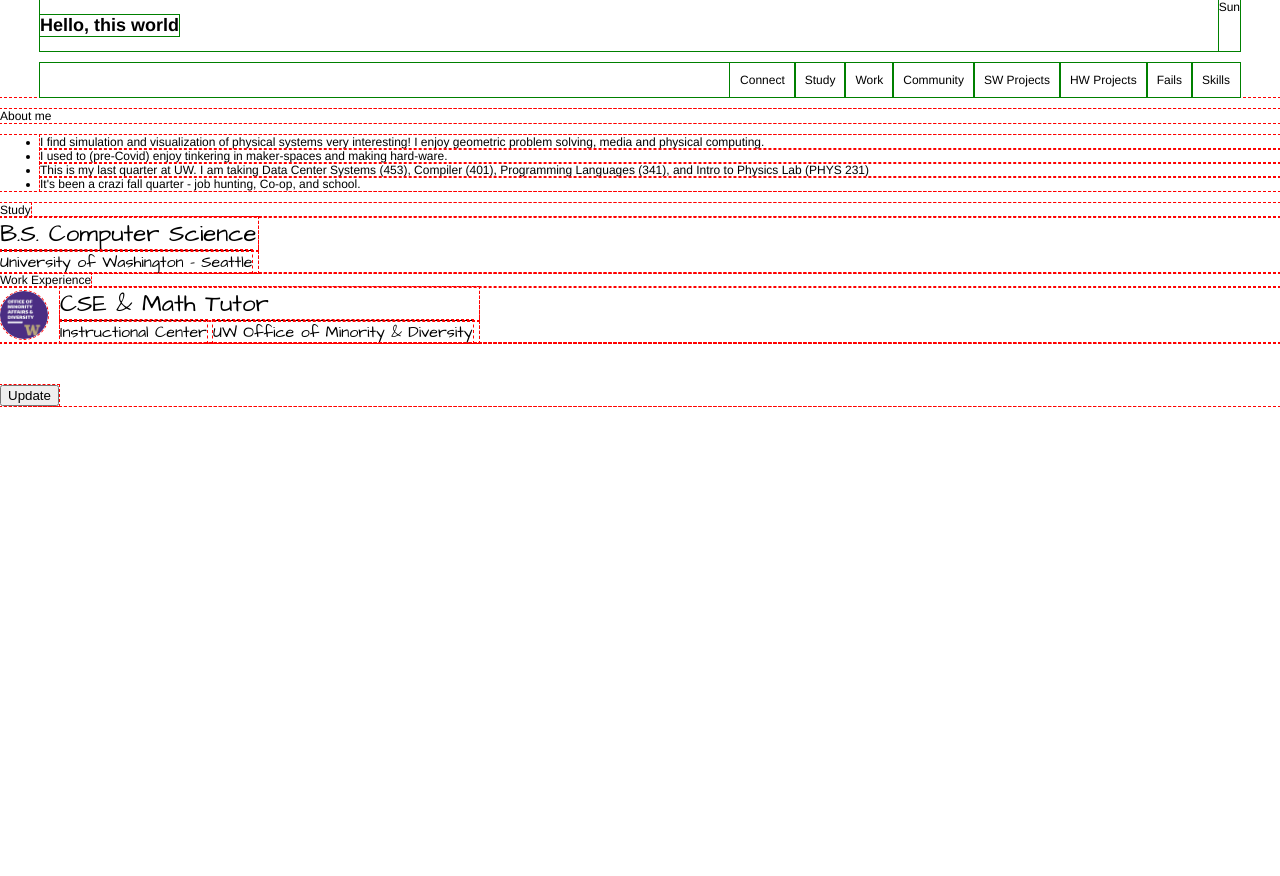
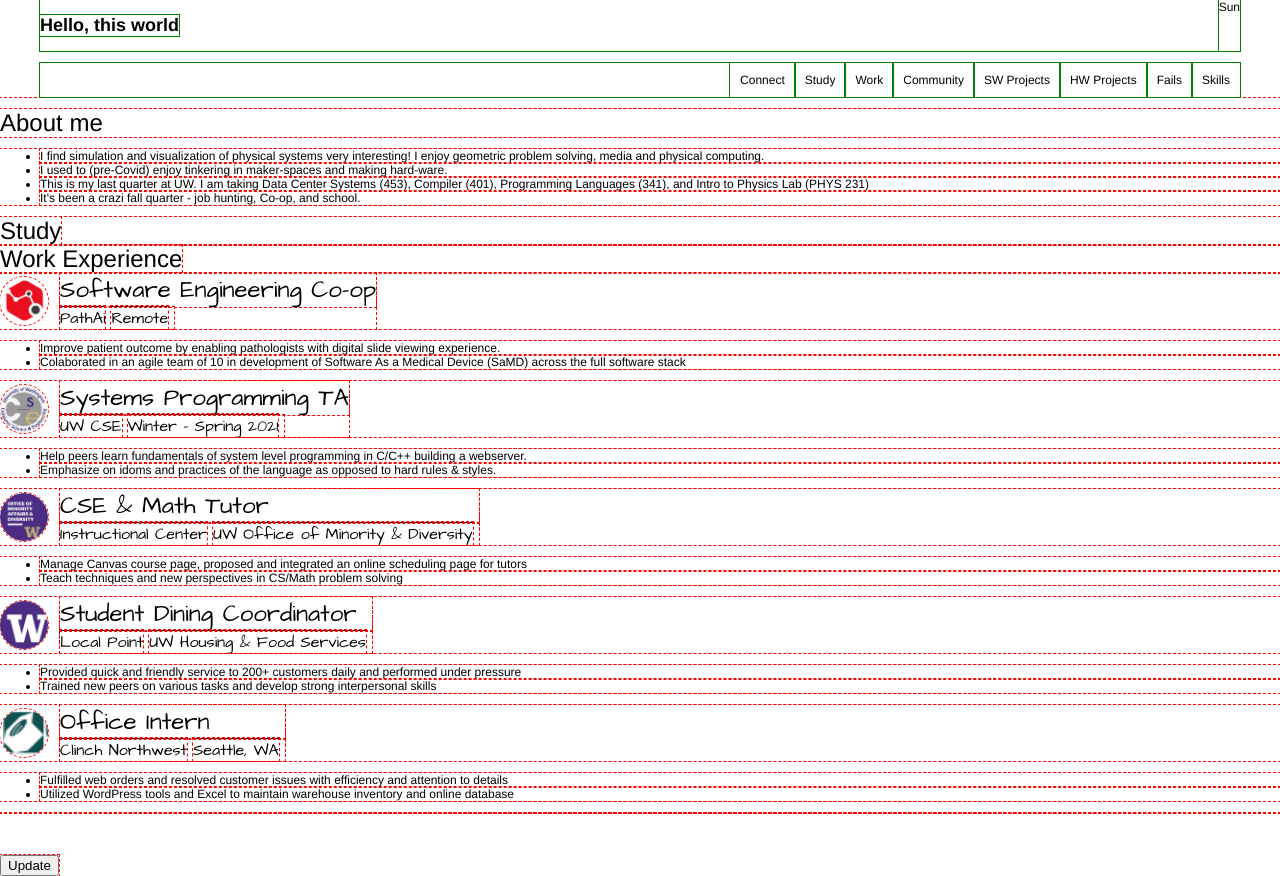
Before and after one commit to leol15/cse-home-vue, a Vue app: page / in a window 1280 px wide. Before the commit the page ends 800 px from the top, so only its background shows below. Built offline with nearby package versions, Linux system fonts and the light colour scheme.

Commit message:
work section

```diff
--- a/src/components/Section.vue
+++ b/src/components/Section.vue
@@ -18,7 +18,6 @@ export default {
 
 <style lang="scss" scoped>
 .heading {
-}
-.content {
+  font-size: $font-size-l;
 }
 </style>
--- a/src/components/Sections/Work.vue
+++ b/src/components/Sections/Work.vue
@@ -1,13 +1,95 @@
 <template>
   <Section>
     <template v-slot:heading><span>Work Experience</span></template>
-    <EventTitle :image="require('@/assets/omad.jpg')">
-      <template v-slot:top>CSE & Math Tutor</template>
-      <template v-slot:bottom>
-        <span>Instructional Center</span>
-        <span>UW Office of Minority & Diversity</span>
-      </template>
-    </EventTitle>
+
+    <div>
+      <EventTitle
+        :image="require('@/assets/pathai.jpg')"
+        title="Software Engineering Co-op"
+        :details="['PathAi', 'Remote']"
+      />
+      <ul>
+        <li>
+          Improve patient outcome by enabling pathologists with digital slide
+          viewing experience.
+        </li>
+        <li>
+          Colaborated in an agile team of 10 in development of Software As a
+          Medical Device (SaMD) across the full software stack
+        </li>
+      </ul>
+    </div>
+
+    <div>
+      <EventTitle
+        :image="require('@/assets/cse.jpg')"
+        title="Systems Programming TA"
+        :details="['UW CSE', 'Winter - Spring 2021']"
+      />
+      <ul>
+        <li>
+          Help peers learn fundamentals of system level programming in C/C++
+          building a webserver.
+        </li>
+        <li>
+          Emphasize on idoms and practices of the language as opposed to hard
+          rules & styles.
+        </li>
+      </ul>
+    </div>
+
+    <div>
+      <EventTitle
+        :image="require('@/assets/omad.jpg')"
+        title="CSE & Math Tutor"
+        :details="['Instructional Center', 'UW Office of Minority & Diversity']"
+      />
+      <ul>
+        <li>
+          Manage Canvas course page, proposed and integrated an online
+          scheduling page for tutors
+        </li>
+        <li>
+          Teach techniques and new perspectives in CS/Math problem solving
+        </li>
+      </ul>
+    </div>
+
+    <div>
+      <EventTitle
+        :image="require('@/assets/lp.jpg')"
+        title="Student Dining Coordinator"
+        :details="['Local Point', 'UW Housing & Food Services']"
+      />
+      <ul>
+        <li>
+          Provided quick and friendly service to 200+ customers daily and
+          performed under pressure
+        </li>
+        <li>
+          Trained new peers on various tasks and develop strong interpersonal
+          skills
+        </li>
+      </ul>
+    </div>
+
+    <div>
+      <EventTitle
+        :image="require('@/assets/clinchnw.png')"
+        title="Office Intern"
+        :details="['Clinch Northwest', 'Seattle, WA']"
+      />
+      <ul>
+        <li>
+          Fulfilled web orders and resolved customer issues with efficiency and
+          attention to details
+        </li>
+        <li>
+          Utilized WordPress tools and Excel to maintain warehouse inventory and
+          online database
+        </li>
+      </ul>
+    </div>
   </Section>
 </template>
 
--- a/src/components/Utils/EventTitle.vue
+++ b/src/components/Utils/EventTitle.vue
@@ -3,10 +3,10 @@
     <img v-if="image" :src="image" alt="profile-image" />
     <span>
       <div class="top">
-        <slot name="top" />
+        {{ title }}
       </div>
       <span class="bottom">
-        <slot name="bottom" />
+        <span v-for="d in details" :key="d">{{ d }}</span>
       </span>
     </span>
   </div>
@@ -18,6 +18,14 @@ export default {
     image: {
       type: String,
       default: "",
+    },
+    title: {
+      type: String,
+      required: true,
+    },
+    details: {
+      type: Array,
+      default: () => [],
     },
   },
   setup() {},
@@ -47,9 +55,9 @@ export default {
   color: #000;
 }
 
-/deep/ .bottom {
+.bottom {
   font-size: $font-size-m;
-  > * {
+  span {
     color: #000;
     border-top: 1px solid #000;
     margin-right: 0.5rem;
```
Also changed, not shown: src/assets/cse.jpg (added), src/assets/pathai.jpg (added).
